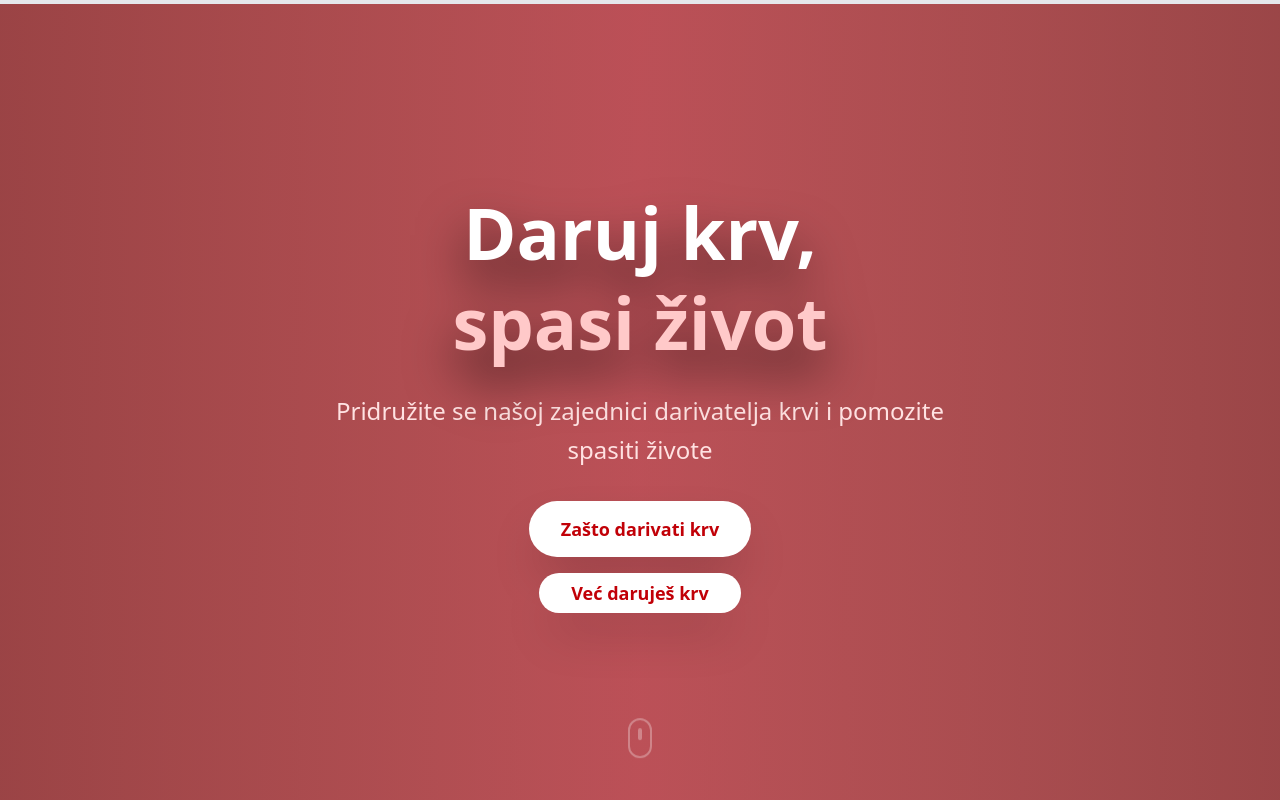
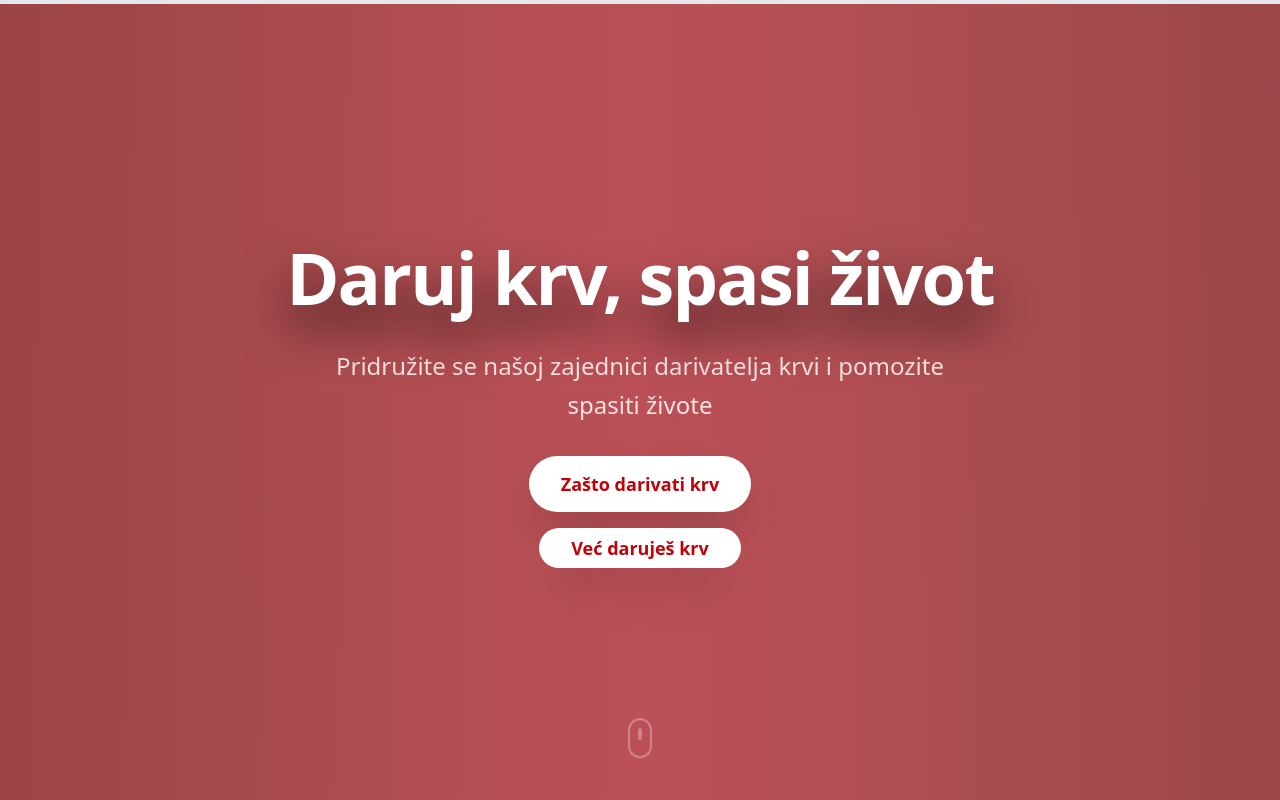
Before and after one commit to antonKrizmanic/red-cross-new-blood-donors, a Next.js app: page / in a window 1280 px wide. Shown: the top 800 px of the page. Built offline with nearby package versions, Linux system fonts and the light colour scheme.

Commit message:
added animation

```diff
--- a/package.json
+++ b/package.json
@@ -14,7 +14,9 @@
         "@radix-ui/react-slot": "^1.2.3",
         "class-variance-authority": "^0.7.1",
         "clsx": "^2.1.1",
+        "gsap": "^3.13.0",
         "lucide-react": "^0.546.0",
+        "motion": "^12.23.24",
         "next": "16.0.0",
         "react": "19.2.0",
         "react-dom": "19.2.0",
--- a/src/components/sections/HeroSection.tsx
+++ b/src/components/sections/HeroSection.tsx
@@ -1,5 +1,6 @@
 'use client';
 import { Button } from '@/components/ui/shadcn/button';
+import TypingText from '../ui/shadcn-io/typing-text';
 
 export function HeroSection() {
     return (
@@ -12,10 +13,18 @@
             {/* Hero Content */}
             <div className="relative z-10 text-center text-white px-6 max-w-4xl mx-auto">
                 <div className="animate-fade-in-up">
-                    <h1 className="text-5xl md:text-7xl font-bold mb-6 leading-tight drop-shadow-2xl/70">
-                        Daruj krv,
-                        <span className="block text-red-200">spasi život</span>
-                    </h1>
+                    <TypingText
+                        text={[
+                            'Daruj krv, spasi život',
+                            'Daruj krv, spasi život'
+                        ]}
+                        typingSpeed={75}
+                        pauseDuration={1500}
+                        showCursor={false}
+                        cursorCharacter="|"
+                        className="text-5xl md:text-7xl font-bold mb-6 leading-tight drop-shadow-2xl/70"
+                        variableSpeed={{ min: 50, max: 120 }}
+                    />
                     <p className="text-xl md:text-2xl mb-8 text-red-100 max-w-2xl mx-auto leading-relaxed">
                         Pridružite se našoj zajednici darivatelja krvi i
                         pomozite spasiti živote
--- /dev/null
+++ b/src/components/ui/shadcn-io/typing-text/index.tsx
@@ -0,0 +1,198 @@
+'use client';
+
+import { ElementType, useEffect, useRef, useState, createElement, useMemo, useCallback } from 'react';
+import { gsap } from 'gsap';
+
+interface TypingTextProps {
+  className?: string;
+  showCursor?: boolean;
+  hideCursorWhileTyping?: boolean;
+  cursorCharacter?: string | React.ReactNode;
+  cursorBlinkDuration?: number;
+  cursorClassName?: string;
+  text: string | string[];
+  as?: ElementType;
+  typingSpeed?: number;
+  initialDelay?: number;
+  pauseDuration?: number;
+  deletingSpeed?: number;
+  loop?: boolean;
+  textColors?: string[];
+  variableSpeed?: { min: number; max: number };
+  onSentenceComplete?: (sentence: string, index: number) => void;
+  startOnVisible?: boolean;
+  reverseMode?: boolean;
+}
+
+const TypingText = ({
+  text,
+  as: Component = 'div',
+  typingSpeed = 50,
+  initialDelay = 0,
+  pauseDuration = 2000,
+  deletingSpeed = 30,
+  loop = true,
+  className = '',
+  showCursor = true,
+  hideCursorWhileTyping = false,
+  cursorCharacter = '|',
+  cursorClassName = '',
+  cursorBlinkDuration = 0.5,
+  textColors = [],
+  variableSpeed,
+  onSentenceComplete,
+  startOnVisible = false,
+  reverseMode = false,
+  ...props
+}: TypingTextProps & React.HTMLAttributes<HTMLElement>) => {
+  const [displayedText, setDisplayedText] = useState('');
+  const [currentCharIndex, setCurrentCharIndex] = useState(0);
+  const [isDeleting, setIsDeleting] = useState(false);
+  const [currentTextIndex, setCurrentTextIndex] = useState(0);
+  const [isVisible, setIsVisible] = useState(!startOnVisible);
+  const cursorRef = useRef<HTMLSpanElement>(null);
+  const containerRef = useRef<HTMLElement>(null);
+
+  const textArray = useMemo(() => (Array.isArray(text) ? text : [text]), [text]);
+
+  const getRandomSpeed = useCallback(() => {
+    if (!variableSpeed) return typingSpeed;
+    const { min, max } = variableSpeed;
+    return Math.random() * (max - min) + min;
+  }, [variableSpeed, typingSpeed]);
+
+  const getCurrentTextColor = () => {
+    if (textColors.length === 0) return 'currentColor';
+    return textColors[currentTextIndex % textColors.length];
+  };
+
+  useEffect(() => {
+    if (!startOnVisible || !containerRef.current) return;
+
+    const observer = new IntersectionObserver(
+      entries => {
+        entries.forEach(entry => {
+          if (entry.isIntersecting) {
+            setIsVisible(true);
+          }
+        });
+      },
+      { threshold: 0.1 }
+    );
+
+    observer.observe(containerRef.current);
+    return () => observer.disconnect();
+  }, [startOnVisible]);
+
+  useEffect(() => {
+    if (showCursor && cursorRef.current) {
+      gsap.set(cursorRef.current, { opacity: 1 });
+      gsap.to(cursorRef.current, {
+        opacity: 0,
+        duration: cursorBlinkDuration,
+        repeat: -1,
+        yoyo: true,
+        ease: 'power2.inOut'
+      });
+    }
+  }, [showCursor, cursorBlinkDuration]);
+
+  useEffect(() => {
+    if (!isVisible) return;
+
+    let timeout: NodeJS.Timeout;
+
+    const currentText = textArray[currentTextIndex];
+    const processedText = reverseMode ? currentText.split('').reverse().join('') : currentText;
+
+    const executeTypingAnimation = () => {
+      if (isDeleting) {
+        if (displayedText === '') {
+          setIsDeleting(false);
+          if (currentTextIndex === textArray.length - 1 && !loop) {
+            return;
+          }
+
+          if (onSentenceComplete) {
+            onSentenceComplete(textArray[currentTextIndex], currentTextIndex);
+          }
+
+          setCurrentTextIndex(prev => (prev + 1) % textArray.length);
+          setCurrentCharIndex(0);
+          timeout = setTimeout(() => {}, pauseDuration);
+        } else {
+          timeout = setTimeout(() => {
+            setDisplayedText(prev => prev.slice(0, -1));
+          }, deletingSpeed);
+        }
+      } else {
+        if (currentCharIndex < processedText.length) {
+          timeout = setTimeout(
+            () => {
+              setDisplayedText(prev => prev + processedText[currentCharIndex]);
+              setCurrentCharIndex(prev => prev + 1);
+            },
+            variableSpeed ? getRandomSpeed() : typingSpeed
+          );
+        } else if (textArray.length > 1) {
+          timeout = setTimeout(() => {
+            setIsDeleting(true);
+          }, pauseDuration);
+        }
+      }
+    };
+
+    if (currentCharIndex === 0 && !isDeleting && displayedText === '') {
+      timeout = setTimeout(executeTypingAnimation, initialDelay);
+    } else {
+      executeTypingAnimation();
+    }
+
+    return () => clearTimeout(timeout);
+  }, [
+    currentCharIndex,
+    displayedText,
+    isDeleting,
+    typingSpeed,
+    deletingSpeed,
+    pauseDuration,
+    textArray,
+    currentTextIndex,
+    loop,
+    initialDelay,
+    isVisible,
+    reverseMode,
+    variableSpeed,
+    onSentenceComplete,
+    getRandomSpeed
+  ]);
+
+  const shouldHideCursor =
+    hideCursorWhileTyping && (currentCharIndex < textArray[currentTextIndex].length || isDeleting);
+
+  return createElement(
+    Component,
+    {
+      ref: containerRef,
+      className: `inline-block whitespace-pre-wrap tracking-tight ${className}`,
+      ...props
+    },
+    <span className="inline" style={{ color: getCurrentTextColor() }}>
+      {displayedText}
+    </span>,
+    showCursor && (
+      <span
+        ref={cursorRef}
+        className={`inline-block opacity-100 ${shouldHideCursor ? 'hidden' : ''} ${
+          cursorCharacter === '|'
+            ? `h-5 w-[1px] translate-y-1 bg-foreground ${cursorClassName}`
+            : `ml-1 ${cursorClassName}`
+        }`}
+      >
+        {cursorCharacter === '|' ? '' : cursorCharacter}
+      </span>
+    )
+  );
+};
+
+export default TypingText;
```
Also changed, not shown: 1 other file (tests, documents, lock files or other folders).
